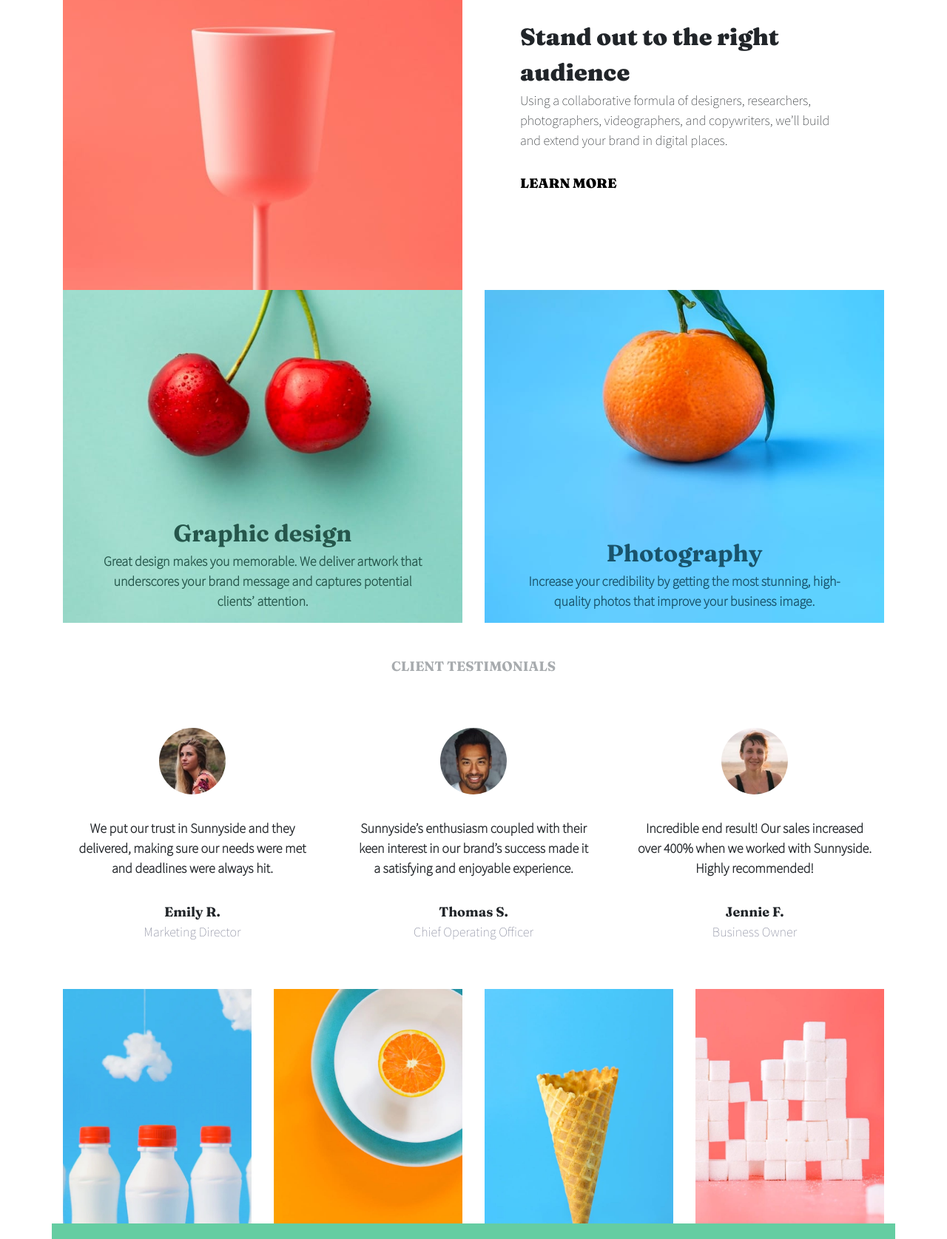
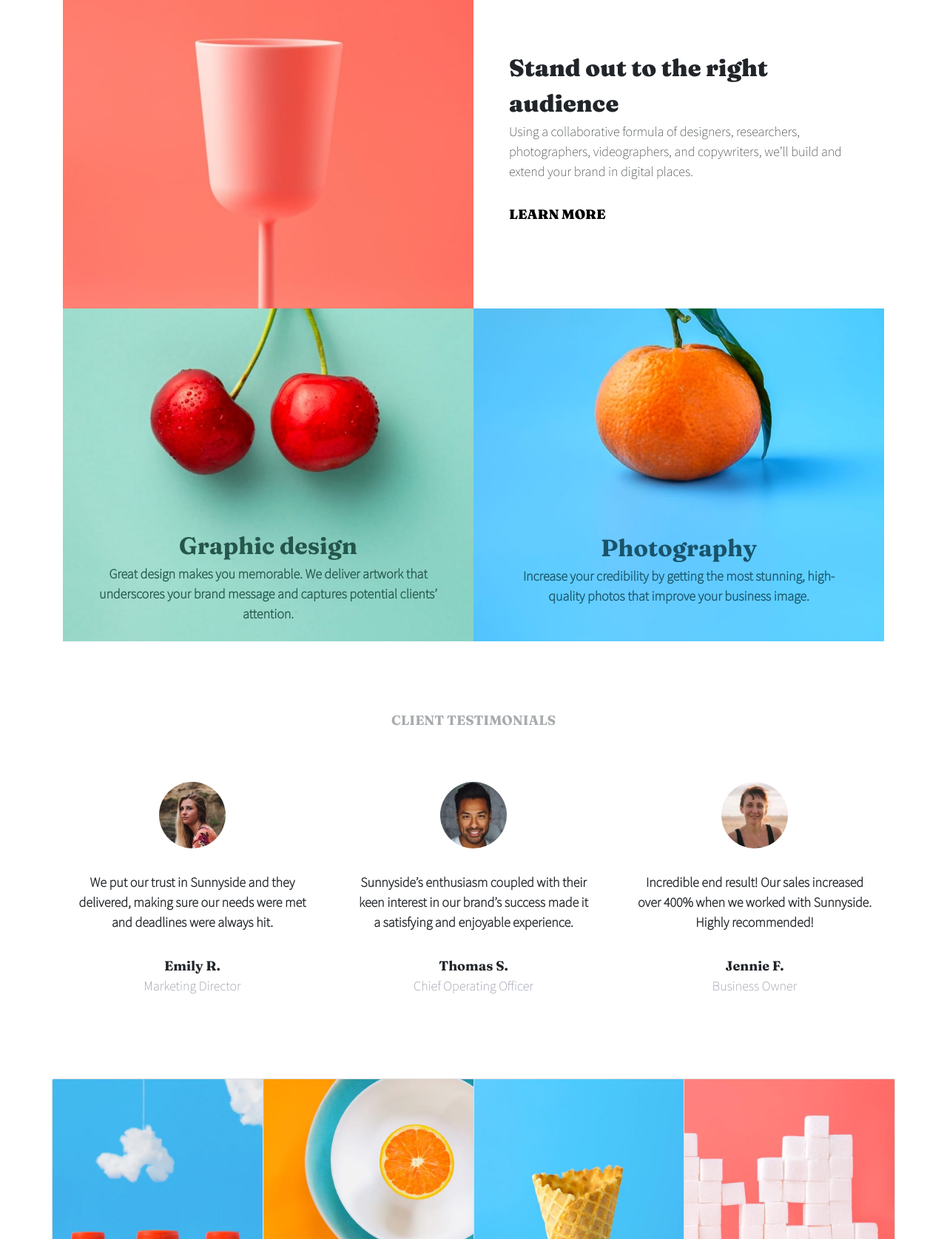
Before and after one commit to naiapr/Bootstrap1_Sunnyside, a plain HTML site: page index.html in a window 1280 px wide. Shown: the part 1125-2800 px from the top of the page at 74% size. Drawn offline with Linux system fonts and the light colour scheme.

Commit message:
Projeto finalizado

```diff
--- a/css/estilo.css
+++ b/css/estilo.css
@@ -1,11 +1,8 @@
 body{
-    /*background: cadetblue;*/
     font-family: 'Barlow', sans-serif;
     font-family: 'Open Sans', sans-serif;
     font-family: 'Source Sans Pro', sans-serif;
-
     font-size: 18px;
-    /*font-family: 'Fraunces', serif;*/
 }
 .bg-image-full{
     background-image: url(../images/desktop/image-header.jpg);
@@ -78,8 +75,6 @@ body{
     color: hsl(198, 62%, 26%);
     font-weight: bold;
 }
-.img-copo{
-}
 .bg-image-content1{
     background-image: url(../images/desktop/image-graphic-design.jpg);
     background-position: center;
--- a/index.html
+++ b/index.html
@@ -22,7 +22,7 @@
         <div class="container">
             <header class="bg-image-full ">
 
-                <nav class="navbar navbar-expand-lg flex-right nav-header ">
+                <nav class="navbar navbar-expand-lg  nav-header ">
                     <a href="#" class="navbar-brand">
                          <img src="images/logo.svg" alt="" class="img-fluid  align-bottom  img-nav ">
                     </a>
@@ -32,18 +32,18 @@
                         <span class="navbar-toggler-icon text-light"></span>
                     </button>
 
-                    <div class="collapse navbar-collapse  text-light nav-div  px-4 d-flex justify-content-end"  id="nav1">
+                    <div class="collapse navbar-collapse text-light nav-div  px-4 "  id="nav1">
                         <ul class="navbar-nav  text-light ms-auto mb-2 mb-lg-0 ">
-                            <li class="nav-item p-3">
+                            <li class="nav-item p-3 ">
                                 <a href="#" class="nav-link nav-a">About</a>
                             </li>
                             <li class="nav-item p-3">
                                 <a href="#" class="nav-link nav-a">Services</a>
                             </li>
-                            <li class="nav-item p-3">
+                            <li class="nav-item p-3 ">
                                 <a href="#" class="nav-link nav-a">Projects</a>
                             </li>
-                            <li class="nav-item p-3 active">
+                            <li class="nav-item p-3">
                                 <a href="#" class="nav-link  nav-a ">Contact</a>
                             </li>
                         </ul>
@@ -58,9 +58,12 @@
 
         </div>
 
-        <div class="container container-fluid">
-            <div class="row ">
-                <div class="col-md-6 d-flex align-items-center ">
+
+
+        <div class="container ">
+
+                <div class="row no-gutters">
+                    <div class="col-md-6 d-flex align-items-center mt-5">
                         <p class="content-p ml-5 mr-5"><strong class="content-title">Transform your brand</strong>
                             <br>
                             We are a full-service creative agency specializing in helping brands grow fast.
@@ -70,21 +73,17 @@
                         </p>
                     </div>
 
-                <div class="col-md-6 img-fluid">
+                    <div class="col-md-6 img-fluid container-fluid">
                         <img src="images/desktop/image-transform.jpg" class="img-fluid float-right" alt="ovo">
                     </div>
                 </div>
-        </div>
 
-        <div class="container container-fluid  mx-auto">
-            <div class="row ">
+                <div class="row no-gutters">
                     <div class="col-md-6">
                         <img src="images/desktop/image-stand-out.jpg" class="img-fluid float-left  img-copo" alt="copo">
                      </div>
 
-
-                 <div class="col-md-6 d-flex align-items-center  mx-auto
-                 ">
+                     <div class="col-md-6 d-flex align-items-center  mx-auto  mt-5">
                         <p class="content-p ml-5 mr-5"><strong class="content-title">Stand out to the right audience</strong>
                         <br>
                         Using a collaborative formula of designers, researchers, photographers, videographers, and copywriters, we’ll build and extend your brand in digital places.
@@ -94,43 +93,44 @@
                     </div>
 
                 </div>
-        </div>
 
-        <div class="container container-fluid ">
-             <div class="row">
+                <div class="row no-gutters">
 
                     <div class="col-md-6 ">
-                    <div class="bg-image-content1  img-fluid d-flex align-items-end" >
-                        <div class="">
-                            <p class="img-p ml-5 mr-5 design-cor ">
-                                <strong class="img-title text-aling-center design-cor ml-5 mr-5">
+                        <div class="bg-image-content1  img-fluid d-flex align-items-end p-0" >
+
+                                <p class="img-p ml-5 mr-5 mb-4 design-cor ">
+                                    <strong class="img-title text-aling-center design-cor ">
                                      Graphic design
                                 </strong><br>
                                 Great design makes you memorable. We deliver artwork that underscores your brand message and captures potential clients’ attention.
                                 </p>
-                        </div>
+
 
                         </div>
                     </div>
 
 
-                <div class="col-md-6">
-                    <div class="bg-image-content2  img-fluid d-flex align-items-end">
-                        <div class="">
-                            <p class="img-p ml-5 mr-5 photo-cor ">
+                    <div class="col-md-6 ">
+                        <div class="bg-image-content2  img-fluid d-flex align-items-end p-0">
+
+                                <p class="img-p ml-5 mr-5  mb-5 photo-cor ">
                                     <strong class="img-title photo-cor ml-5 mr-5">
                                         Photography
                                 </strong><br>
                                 Increase your credibility by getting the most stunning, high-quality photos that improve your business image.
                                 </p>
-                        </div>
-                    </div>
+
                         </div>
                     </div>
                 </div>
 
-        <div class="container">
-            <h1 class="p-5 cliente-title">Client testimonials</h1>
+
+        </div>
+
+
+        <div class="container container-fluid">
+            <h1 class="p-5 cliente-title  mt-5">Client testimonials</h1>
             <div class="row">
                 <div class="col-md-4 ">
                     <div class=" d-flex justify-content-center">
@@ -139,7 +139,7 @@
 
                     <p class="cliente-p p-3">We put our trust in Sunnyside and they delivered, making sure our needs were met and deadlines were always hit.</p>
                     <strong class="d-flex justify-content-center cliente-s">Emily R.</strong>
-                    <p class="cliente-p2 pb-5">Marketing Director</p>
+                    <p class="cliente-p2 pb-5 ">Marketing Director</p>
                 </div>
 
                 <div class="col-md-4 ">
@@ -165,22 +165,33 @@
             </div>
         </div>
 
-        <div class="container container-fluid">
-            <div class="row">
-                <div class="col-md-3">
-                    <img class="mw-100 mh-100 img-fluid" src="images/desktop/image-gallery-milkbottles.jpg" alt="">
+
+        <div class="container mt-5">
+            <div class="row ">
+                <div class="card-group">
+
+                        <div class="card">
+                            <img class="img-fluid" src="images/desktop/image-gallery-milkbottles.jpg" alt="">
                         </div>
-                <div class="col-md-3">
-                    <img class="img-fluid "src="images/desktop/image-gallery-orange.jpg" alt="">
+
+                        <div class="card">
+                            <img class="img-fluid" src="images/desktop/image-gallery-orange.jpg" alt="">
                         </div>
-                <div class="col-md-3">
-                    <img class="img-fluid"src="images/desktop/image-gallery-cone.jpg" alt="">
+
+                        <div class="card">
+                            <img class="img-fluid" src="images/desktop/image-gallery-cone.jpg" alt="">
                         </div>
-                <div class="col-md-3">
-                    <img class=" img-fluid"src="images/desktop/image-gallery-sugarcubes.jpg" alt="">
+
+
+                        <div class="card">
+                            <img class="img-fluid" src="images/desktop/image-gallery-sugarcubes.jpg" alt="">
+                        </div>
+
                 </div>
             </div>
         </div>
+
+
 
 
         <footer class="container container-fluid">
@@ -196,11 +207,11 @@
                 </ul>
             </div>
 
-            <div class="container">
-                <div class="container">
+            <div class="container ">
+                <div class="container-fluid">
 
                     <div class="text-center pt-1 ">
-                        <a href="#" class="icon-social" target="_blank">
+                        <a href="#" class="icon-social mb-5" target="_blank">
                             <i class="p-3  fab fa-facebook-square fa-lg"></i>
                             <i class="p-3 fab fa-instagram fa-lg"></i>
                             <i class="p-3 fab fa-twitter fa-lg"></i>
```
Lines whose indentation alone changed are shown as unchanged.
